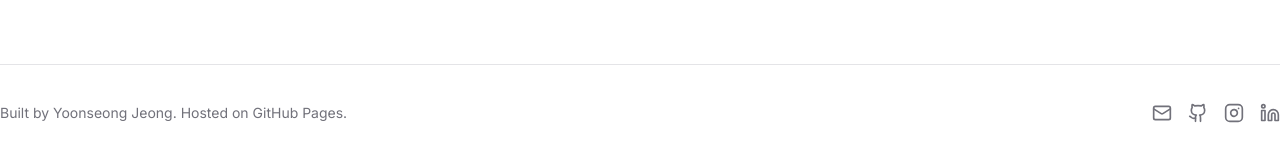
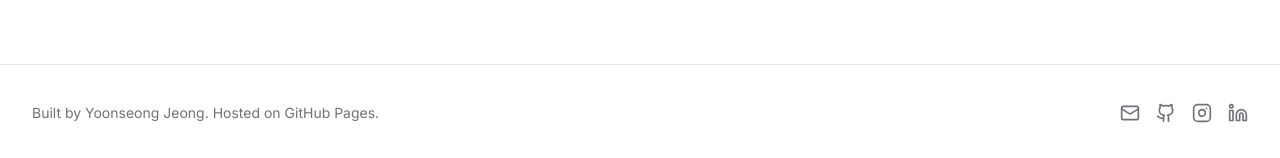
Before and after one commit to JYS1025/JYS1025.github.io, a Next.js app: page / in a window 1280 px wide. Shown: the part 1279-1437 px from the top of the page. Built offline with nearby package versions, Linux system fonts and the light colour scheme.

Commit message:
Add padding to footer component

```diff
--- a/components/layout/footer.tsx
+++ b/components/layout/footer.tsx
@@ -4,7 +4,7 @@ import Link from "next/link"
 export function Footer() {
     return (
         <footer className="border-t bg-background">
-            <div className="container mx-auto flex flex-col items-center justify-between gap-4 py-10 md:h-24 md:flex-row md:py-0">
+            <div className="container mx-auto px-6 md:px-8 flex flex-col items-center justify-between gap-4 py-10 md:h-24 md:flex-row md:py-0">
                 <p className="text-center text-sm leading-loose text-muted-foreground md:text-left">
                     Built by Yoonseong Jeong. Hosted on GitHub Pages.
                 </p>
```
